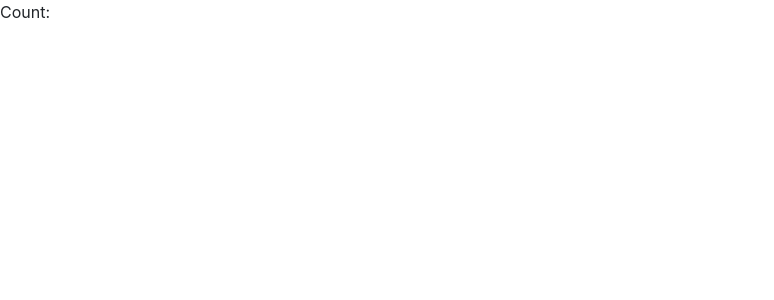
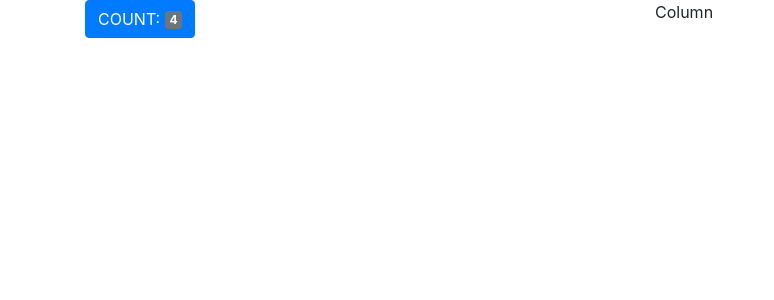
Before and after one commit to ybeliaev/redux_lesson, a React (Create React App) app: page / in a window 1280 px wide. Shown: the top 300 px of the page, without its empty margins (0-774 px from the left). Built offline with nearby package versions, Linux system fonts and the light colour scheme.

Commit message:
add ant desine

```diff
--- a/package.json
+++ b/package.json
@@ -7,6 +7,7 @@
     "@testing-library/jest-dom": "^4.2.4",
     "@testing-library/react": "^9.3.2",
     "@testing-library/user-event": "^7.1.2",
+    "antd": "^4.16.2",
     "react": "^16.13.0",
     "react-dom": "^16.13.0",
     "react-redux": "^7.2.0",
--- a/src/App.js
+++ b/src/App.js
@@ -3,9 +3,19 @@ import React from 'react';
 
 function App() {
   return (
-    <div>
-    Count:
+    <div className="container">
+      <div className="row">
+        <div className="col">
+          <button type="button" className="btn btn-primary">
+            COUNT: <span class="badge bg-secondary">4</span>
+          </button>
+        </div>
+        <div className="col">
+          Column
+        </div>
+      </div>
     </div>
+
   );
 }
 
```
Also changed, not shown: 1 other file (tests, documents, lock files or other folders).
